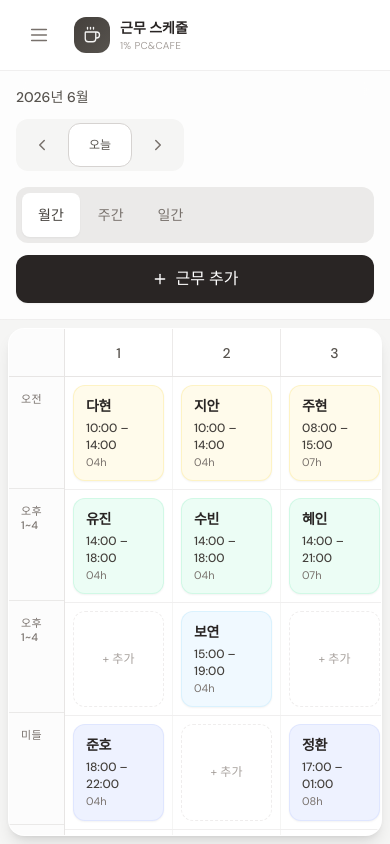
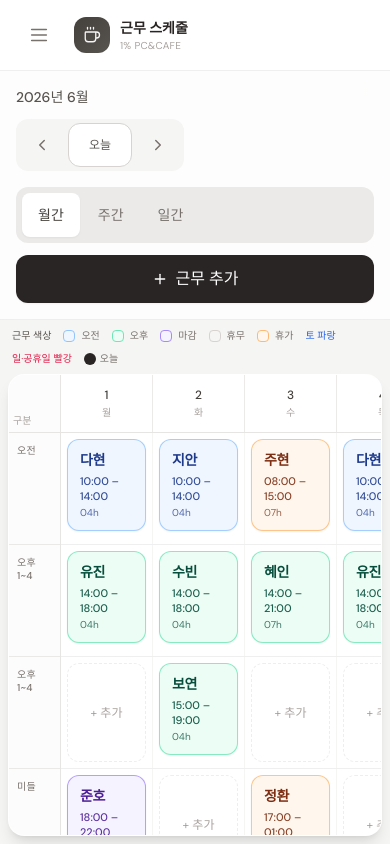
Before and after one commit to Minseongjae/pc-cfae-manager, a React (Vite) app: page / in a window 390 px wide. Built offline with nearby package versions, Linux system fonts and the light colour scheme; no server answers.

Commit message:
Improve schedule calendar with weekdays, holidays, and shift colors.
Add Korean holiday labels, weekend coloring, today highlight, shift category legend, and responsive mobile layout while keeping Google Sheets persistence.

Co-authored-by: Cursor <cursoragent@cursor.com>

```diff
--- /dev/null
+++ b/src/components/schedule/CalendarLegend.tsx
@@ -0,0 +1,36 @@
+import {
+  SHIFT_CATEGORY_LABELS,
+  SHIFT_CATEGORY_SWATCHES,
+  type ShiftDisplayCategory,
+} from '@/lib/shiftDisplay';
+
+const LEGEND_ITEMS: ShiftDisplayCategory[] = [
+  'morning',
+  'afternoon',
+  'closing',
+  'off',
+  'vacation',
+];
+
+export function CalendarLegend() {
+  return (
+    <div className="flex flex-wrap items-center gap-x-3 gap-y-2 px-1 text-[10px] md:text-xs text-stone-500">
+      <span className="font-medium text-stone-600 shrink-0">근무 색상</span>
+      {LEGEND_ITEMS.map((category) => (
+        <span key={category} className="inline-flex items-center gap-1.5 shrink-0">
+          <span
+            className={`w-3 h-3 rounded border ${SHIFT_CATEGORY_SWATCHES[category]}`}
+          />
+          {SHIFT_CATEGORY_LABELS[category]}
+        </span>
+      ))}
+      <span className="hidden sm:inline text-stone-300">|</span>
+      <span className="inline-flex items-center gap-1 shrink-0 text-blue-600">토 파랑</span>
+      <span className="inline-flex items-center gap-1 shrink-0 text-rose-600">일·공휴일 빨강</span>
+      <span className="inline-flex items-center gap-1 shrink-0">
+        <span className="w-3 h-3 rounded-full bg-stone-800" />
+        오늘
+      </span>
+    </div>
+  );
+}
--- a/src/components/schedule/ScheduleCalendar.tsx
+++ b/src/components/schedule/ScheduleCalendar.tsx
@@ -3,12 +3,19 @@ import {
   startOfMonth,
   endOfMonth,
   eachDayOfInterval,
-  getDay,
   isToday,
 } from 'date-fns';
+import { CalendarLegend } from './CalendarLegend';
 import { ShiftCard } from './ShiftCard';
 import { shiftRows, type ScheduleShift, type ShiftRowId } from '@/data/mockSchedule';
 import { useIsMobile } from '@/hooks/useIsMobile';
+import {
+  getHolidayName,
+  isPublicHoliday,
+  isRedCalendarDay,
+  isSaturday,
+  KOREAN_WEEKDAYS,
+} from '@/lib/koreanHolidays';
 
 interface ScheduleCalendarProps {
   year: number;
@@ -25,10 +32,58 @@ interface ScheduleCalendarProps {
   onCreateInCell?: (day: number, rowId: ShiftRowId) => void;
 }
 
-const DAY_CELL_WIDTH = 136;
+const DAY_CELL_WIDTH = 128;
 const ROW_LABEL_WIDTH = 72;
 const ROW_MIN_HEIGHT = 112;
-const HEADER_HEIGHT = 48;
+const HEADER_HEIGHT = 64;
+
+function dayHeaderClasses(day: Date, today: boolean): string {
+  const holiday = isPublicHoliday(day);
+  const saturday = isSaturday(day);
+  const redDay = isRedCalendarDay(day);
+
+  if (today) {
+    return 'bg-amber-50 ring-2 ring-inset ring-stone-700/80';
+  }
+  if (holiday || (redDay && !saturday)) {
+    return 'bg-rose-50/70';
+  }
+  if (saturday) {
+    return 'bg-blue-50/60';
+  }
+  return 'bg-white';
+}
+
+function dayNumberClasses(day: Date, today: boolean): string {
+  if (today) {
+    return 'w-7 h-7 md:w-8 md:h-8 flex items-center justify-center rounded-full bg-stone-800 text-white text-xs md:text-sm font-bold shadow-sm';
+  }
+  if (isPublicHoliday(day) || (isRedCalendarDay(day) && !isSaturday(day))) {
+    return 'text-rose-600 font-semibold';
+  }
+  if (isSaturday(day)) {
+    return 'text-blue-600 font-semibold';
+  }
+  return 'text-stone-700 font-medium';
+}
+
+function weekdayClasses(day: Date, today: boolean): string {
+  if (today) return 'text-stone-700 font-semibold';
+  if (isPublicHoliday(day) || (isRedCalendarDay(day) && !isSaturday(day))) {
+    return 'text-rose-500 font-medium';
+  }
+  if (isSaturday(day)) return 'text-blue-500 font-medium';
+  return 'text-stone-400';
+}
+
+function cellBackgroundClasses(day: Date, today: boolean): string {
+  if (today) return 'bg-amber-50/30';
+  if (isPublicHoliday(day) || (isRedCalendarDay(day) && !isSaturday(day))) {
+    return 'bg-rose-50/20';
+  }
+  if (isSaturday(day)) return 'bg-blue-50/15';
+  return 'bg-white';
+}
 
 export function ScheduleCalendar({
   year,
@@ -45,8 +100,9 @@ export function ScheduleCalendar({
   onCreateInCell,
 }: ScheduleCalendarProps) {
   const isMobile = useIsMobile();
-  const dayCellWidth = isMobile ? 108 : DAY_CELL_WIDTH;
-  const rowLabelWidth = isMobile ? 56 : ROW_LABEL_WIDTH;
+  const dayCellWidth = isMobile ? 92 : DAY_CELL_WIDTH;
+  const rowLabelWidth = isMobile ? 52 : ROW_LABEL_WIDTH;
+  const headerHeight = isMobile ? 58 : HEADER_HEIGHT;
 
   const { days, shiftsByDayAndRow } = useMemo(() => {
     const start = startOfMonth(new Date(year, month - 1));
@@ -69,56 +125,59 @@ export function ScheduleCalendar({
   const gridWidth = days.length * dayCellWidth;
 
   return (
-    <div className="flex-1 overflow-hidden p-2 md:p-4 min-h-0">
-      <div className="card-elevated h-full flex overflow-hidden">
+    <div className="flex-1 overflow-hidden p-2 md:p-4 min-h-0 flex flex-col gap-2">
+      <CalendarLegend />
+      <div className="card-elevated flex-1 flex overflow-hidden min-h-0">
         <div
           className="shrink-0 flex flex-col border-r border-stone-200 bg-stone-50/50"
           style={{ width: rowLabelWidth }}
         >
-          <div className="shrink-0 border-b border-stone-200" style={{ height: HEADER_HEIGHT }} />
+          <div
+            className="shrink-0 border-b border-stone-200 px-1 flex items-end pb-1"
+            style={{ height: headerHeight }}
+          >
+            <span className="text-[10px] font-medium text-stone-400">구분</span>
+          </div>
           {shiftRows.map((row) => (
             <div
               key={row.id}
-              className="flex items-start px-3 py-4 border-b border-stone-200/80 last:border-b-0"
+              className="flex items-start px-2 py-3 md:px-3 md:py-4 border-b border-stone-200/80 last:border-b-0"
               style={{ minHeight: ROW_MIN_HEIGHT }}
             >
-              <span className="text-[11px] font-medium text-stone-500 leading-tight tracking-wide">
+              <span className="text-[10px] md:text-[11px] font-medium text-stone-500 leading-tight tracking-wide">
                 {row.label}
               </span>
             </div>
           ))}
         </div>
 
-        <div className="flex-1 overflow-auto min-w-0">
+        <div className="flex-1 overflow-auto min-w-0 scroll-smooth">
           <div style={{ width: gridWidth, minWidth: '100%' }}>
             <div
-              className="flex border-b border-stone-200 sticky top-0 z-10 bg-white/95 backdrop-blur-sm"
-              style={{ height: HEADER_HEIGHT }}
+              className="flex border-b border-stone-200 sticky top-0 z-10 backdrop-blur-sm bg-white/90"
+              style={{ height: headerHeight }}
             >
               {days.map((day) => {
                 const dayNum = day.getDate();
-                const dow = getDay(day);
-                const isWeekend = dow === 0 || dow === 6;
+                const dow = day.getDay();
                 const today = isToday(day);
+                const holidayName = getHolidayName(day);
 
                 return (
                   <div
                     key={dayNum}
                     style={{ width: dayCellWidth }}
-                    className={`shrink-0 flex items-center justify-center text-sm border-r border-stone-200/80 ${
-                      today
-                        ? 'bg-stone-700/8 font-semibold text-stone-600'
-                        : isWeekend
-                          ? 'text-stone-400'
-                          : 'text-stone-600 font-medium'
-                    }`}
+                    title={holidayName ?? undefined}
+                    className={`shrink-0 flex flex-col items-center justify-center gap-0.5 text-xs border-r border-stone-200/80 ${dayHeaderClasses(day, today)}`}
                   >
-                    {today ? (
-                      <span className="w-8 h-8 flex items-center justify-center rounded-full bg-stone-700 text-white text-sm font-semibold shadow-sm">
-                        {dayNum}
+                    <span className={dayNumberClasses(day, today)}>{dayNum}</span>
+                    <span className={`text-[10px] md:text-[11px] ${weekdayClasses(day, today)}`}>
+                      {KOREAN_WEEKDAYS[dow]}
+                    </span>
+                    {holidayName && (
+                      <span className="hidden md:block text-[9px] text-rose-600 truncate max-w-[90%] leading-none">
+                        {holidayName}
                       </span>
-                    ) : (
-                      dayNum
                     )}
                   </div>
                 );
@@ -136,6 +195,7 @@ export function ScheduleCalendar({
                   const cellKey = `${dayNum}-${row.id}`;
                   const cellShifts = shiftsByDayAndRow.get(cellKey) ?? [];
                   const isDropTarget = dropTarget === cellKey && draggingId !== null;
+                  const today = isToday(day);
 
                   return (
                     <div
@@ -151,9 +211,9 @@ export function ScheduleCalendar({
                         const shiftId = e.dataTransfer.getData('text/shift-id');
                         if (shiftId) onDrop(shiftId, dayNum, row.id);
                       }}
-                      className={`shrink-0 border-r border-stone-100 p-2 space-y-2 transition-all duration-200 group/cell ${
-                        isToday(day) ? 'bg-stone-50/40' : 'bg-white'
-                      } ${isDropTarget ? 'bg-amber-500/10 ring-2 ring-inset ring-stone-500/25' : ''}`}
+                      className={`shrink-0 border-r border-stone-100 p-1.5 md:p-2 space-y-1.5 md:space-y-2 transition-all duration-200 group/cell ${cellBackgroundClasses(day, today)} ${
+                        today ? 'ring-1 ring-inset ring-stone-700/20' : ''
+                      } ${isDropTarget ? 'bg-amber-500/10 ring-2 ring-inset ring-amber-400/40' : ''}`}
                     >
                       {cellShifts.map((s) => (
                         <ShiftCard
@@ -168,8 +228,9 @@ export function ScheduleCalendar({
                       ))}
                       {cellShifts.length === 0 && onCreateInCell && (
                         <button
+                          type="button"
                           onClick={() => onCreateInCell(dayNum, row.id)}
-                          className="w-full h-full min-h-[52px] rounded-xl border border-dashed border-stone-300/40 md:border-stone-300/0 hover:border-stone-400/40 hover:bg-stone-50/80 text-stone-400 md:text-transparent hover:text-stone-400 text-xs transition-all md:opacity-0 md:group-hover/cell:opacity-100 touch-target"
+                          className="w-full h-full min-h-[48px] md:min-h-[52px] rounded-xl border border-dashed border-stone-300/40 md:border-stone-300/0 hover:border-stone-400/40 hover:bg-stone-50/80 text-stone-400 md:text-transparent hover:text-stone-400 text-xs transition-all md:opacity-0 md:group-hover/cell:opacity-100 touch-target"
                         >
                           + 추가
                         </button>
--- a/src/components/schedule/ShiftCard.tsx
+++ b/src/components/schedule/ShiftCard.tsx
@@ -1,7 +1,9 @@
-import { useRef, useCallback } from 'react';
+import { useRef, useCallback, useMemo } from 'react';
 import { useDragGuard } from '@/contexts/DragGuardContext';
 import type { ScheduleShift } from '@/data/mockSchedule';
-import { shiftCardColors } from '@/data/mockSchedule';
+import { getShiftCardColorClass } from '@/lib/shiftDisplay';
+import { findEmployeeByShiftName } from '@/lib/payroll';
+import { useEmployees } from '@/contexts/EmployeesContext';
 import { GripHorizontal } from 'lucide-react';
 
 interface ShiftCardProps {
@@ -24,7 +26,11 @@ export function ShiftCard({
   onEdit,
 }: ShiftCardProps) {
   const { beginDrag, endDrag } = useDragGuard();
-  const colorClass = shiftCardColors[shift.rowId];
+  const { employees } = useEmployees();
+  const colorClass = useMemo(() => {
+    const employee = findEmployeeByShiftName(employees, shift.name);
+    return getShiftCardColorClass(shift, employee?.status);
+  }, [employees, shift]);
   const resizeRef = useRef<{ startY: number; accumulated: number } | null>(null);
   const didDragRef = useRef(false);
 
@@ -98,11 +104,11 @@ export function ShiftCard({
         }}
         title="드래그하여 이동"
       />
-      <div className="font-semibold text-stone-800 text-sm tracking-tight pr-4">{shift.name}</div>
-      <div className="text-stone-700 mt-1 font-medium">
+      <div className="font-semibold text-sm tracking-tight pr-4 truncate">{shift.name}</div>
+      <div className="mt-1 font-medium opacity-90 text-[11px] md:text-xs">
         {shift.startTime} – {shift.endTime}
       </div>
-      <div className="text-stone-500 text-[11px] mt-0.5">{shift.duration}h</div>
+      <div className="opacity-75 text-[10px] md:text-[11px] mt-0.5">{shift.duration}h</div>
 
       <div
         onMouseDown={handleResizeStart}
--- a/src/data/mockSchedule.ts
+++ b/src/data/mockSchedule.ts
@@ -25,15 +25,6 @@ export const shiftRows: ShiftRow[] = [
   { id: 'night', label: '야간 1~2' },
   { id: 'training', label: '교육 1~3' },
 ];
-
-export const shiftCardColors: Record<ShiftRowId, string> = {
-  morning: 'bg-amber-50 border-amber-200/40 text-stone-700',
-  afternoon1: 'bg-emerald-50 border-emerald-200/40 text-stone-700',
-  afternoon2: 'bg-sky-50 border-sky-200/40 text-stone-700',
-  middle: 'bg-indigo-50 border-indigo-200/40 text-stone-700',
-  night: 'bg-violet-50 border-violet-200/40 text-stone-700',
-  training: 'bg-orange-50 border-orange-200/40 text-stone-700',
-};
 
 function shift(
   year: number,
--- /dev/null
+++ b/src/lib/koreanHolidays.ts
@@ -0,0 +1,84 @@
+import { format } from 'date-fns';
+
+/** Korean public holidays (YYYY-MM-DD → name). Includes major fixed & lunar holidays. */
+const HOLIDAYS: Record<string, string> = {
+  // 2025
+  '2025-01-01': '신정',
+  '2025-01-28': '설날 연휴',
+  '2025-01-29': '설날',
+  '2025-01-30': '설날 연휴',
+  '2025-03-01': '삼일절',
+  '2025-05-05': '어린이날',
+  '2025-05-06': '대체공휴일',
+  '2025-06-06': '현충일',
+  '2025-08-15': '광복절',
+  '2025-10-03': '개천절',
+  '2025-10-05': '추석 연휴',
+  '2025-10-06': '추석',
+  '2025-10-07': '추석 연휴',
+  '2025-10-08': '대체공휴일',
+  '2025-10-09': '한글날',
+  '2025-12-25': '성탄절',
+  // 2026
+  '2026-01-01': '신정',
+  '2026-02-16': '설날 연휴',
+  '2026-02-17': '설날',
+  '2026-02-18': '설날 연휴',
+  '2026-03-01': '삼일절',
+  '2026-03-02': '대체공휴일',
+  '2026-05-05': '어린이날',
+  '2026-05-24': '부처님오신날',
+  '2026-06-06': '현충일',
+  '2026-08-15': '광복절',
+  '2026-09-24': '추석 연휴',
+  '2026-09-25': '추석',
+  '2026-09-26': '추석 연휴',
+  '2026-10-03': '개천절',
+  '2026-10-05': '대체공휴일',
+  '2026-10-09': '한글날',
+  '2026-12-25': '성탄절',
+  // 2027
+  '2027-01-01': '신정',
+  '2027-02-06': '설날 연휴',
+  '2027-02-07': '설날',
+  '2027-02-08': '설날 연휴',
+  '2027-03-01': '삼일절',
+  '2027-05-05': '어린이날',
+  '2027-05-13': '부처님오신날',
+  '2027-06-06': '현충일',
+  '2027-08-15': '광복절',
+  '2027-09-14': '추석 연휴',
+  '2027-09-15': '추석',
+  '2027-09-16': '추석 연휴',
+  '2027-10-03': '개천절',
+  '2027-10-04': '대체공휴일',
+  '2027-10-09': '한글날',
+  '2027-10-11': '대체공휴일',
+  '2027-12-25': '성탄절',
+};
+
+export const KOREAN_WEEKDAYS = ['일', '월', '화', '수', '목', '금', '토'] as const;
+
+export function dateKeyFromDate(date: Date): string {
+  return format(date, 'yyyy-MM-dd');
+}
+
+export function getHolidayName(date: Date): string | null {
+  return HOLIDAYS[dateKeyFromDate(date)] ?? null;
+}
+
+export function isPublicHoliday(date: Date): boolean {
+  return getHolidayName(date) !== null;
+}
+
+export function isSunday(date: Date): boolean {
+  return date.getDay() === 0;
+}
+
+export function isSaturday(date: Date): boolean {
+  return date.getDay() === 6;
+}
+
+export function isRedCalendarDay(date: Date): boolean {
+  return isSunday(date) || isPublicHoliday(date);
+}
--- /dev/null
+++ b/src/lib/shiftDisplay.ts
@@ -0,0 +1,67 @@
+import type { ScheduleShift, ShiftRowId } from '@/data/mockSchedule';
+import type { EmployeeStatus } from '@/lib/employees';
+
+export type ShiftDisplayCategory = 'morning' | 'afternoon' | 'closing' | 'off' | 'vacation';
+
+export const SHIFT_CATEGORY_LABELS: Record<ShiftDisplayCategory, string> = {
+  morning: '오전',
+  afternoon: '오후',
+  closing: '마감',
+  off: '휴무',
+  vacation: '휴가',
+};
+
+export const SHIFT_CATEGORY_COLORS: Record<ShiftDisplayCategory, string> = {
+  morning: 'bg-blue-50 border-blue-300/80 text-blue-900',
+  afternoon: 'bg-emerald-50 border-emerald-300/80 text-emerald-900',
+  closing: 'bg-violet-50 border-violet-400/80 text-violet-900',
+  off: 'bg-stone-100 border-stone-300/80 text-stone-500',
+  vacation: 'bg-orange-50 border-orange-300/80 text-orange-900',
+};
+
+export const SHIFT_CATEGORY_SWATCHES: Record<ShiftDisplayCategory, string> = {
+  morning: 'bg-blue-50 border-blue-300',
+  afternoon: 'bg-emerald-50 border-emerald-300',
+  closing: 'bg-violet-50 border-violet-400',
+  off: 'bg-stone-100 border-stone-300',
+  vacation: 'bg-orange-50 border-orange-300',
+};
+
+const OFF_KEYWORDS = ['휴무', 'off', 'OFF'];
+const VACATION_KEYWORDS = ['휴가', '연차', '병가', '교육'];
+
+function nameMatches(name: string, keywords: string[]): boolean {
+  const normalized = name.trim().toLowerCase();
+  return keywords.some((keyword) => normalized.includes(keyword.toLowerCase()));
+}
+
+export function getShiftDisplayCategory(
+  shift: ScheduleShift,
+  employeeStatus?: EmployeeStatus
+): ShiftDisplayCategory {
+  const name = shift.name.trim();
+
+  if (nameMatches(name, OFF_KEYWORDS)) return 'off';
+  if (nameMatches(name, VACATION_KEYWORDS) || shift.rowId === 'training') return 'vacation';
+  if (employeeStatus === 'leave') return 'vacation';
+
+  switch (shift.rowId as ShiftRowId) {
+    case 'morning':
+      return 'morning';
+    case 'afternoon1':
+    case 'afternoon2':
+      return 'afternoon';
+    case 'middle':
+    case 'night':
+      return 'closing';
+    default:
+      return 'afternoon';
+  }
+}
+
+export function getShiftCardColorClass(
+  shift: ScheduleShift,
+  employeeStatus?: EmployeeStatus
+): string {
+  return SHIFT_CATEGORY_COLORS[getShiftDisplayCategory(shift, employeeStatus)];
+}
```
Also changed, not shown: 1 other file (tests, documents, lock files or other folders).
